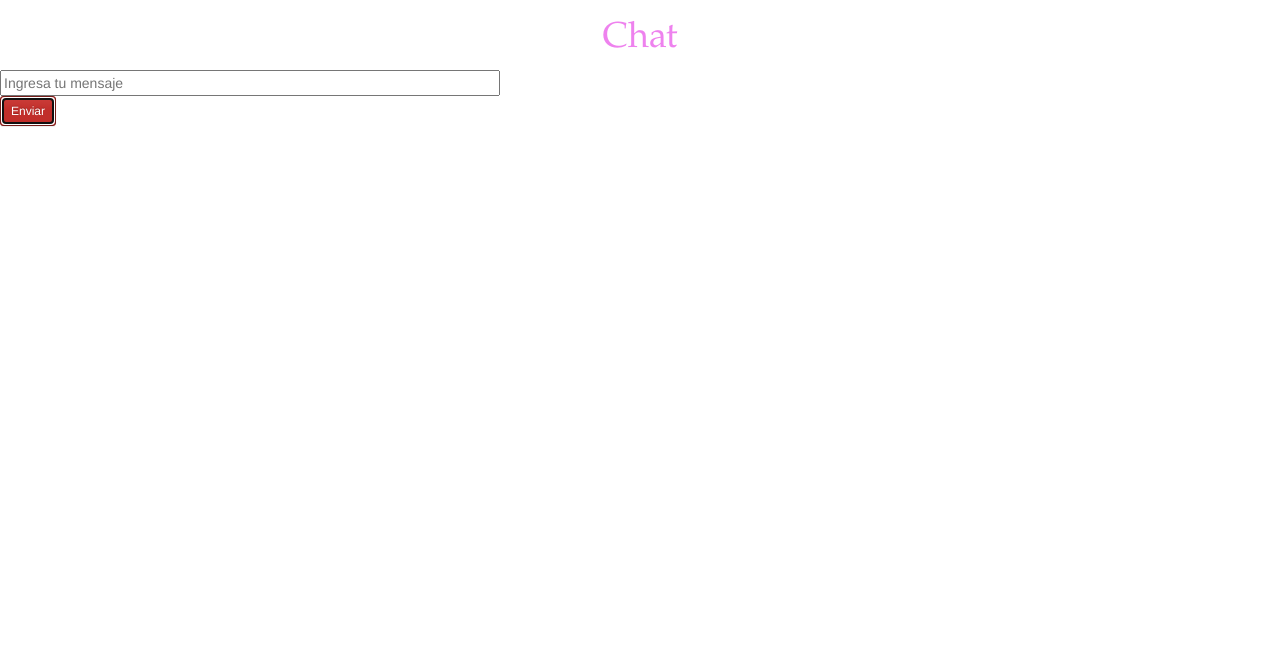
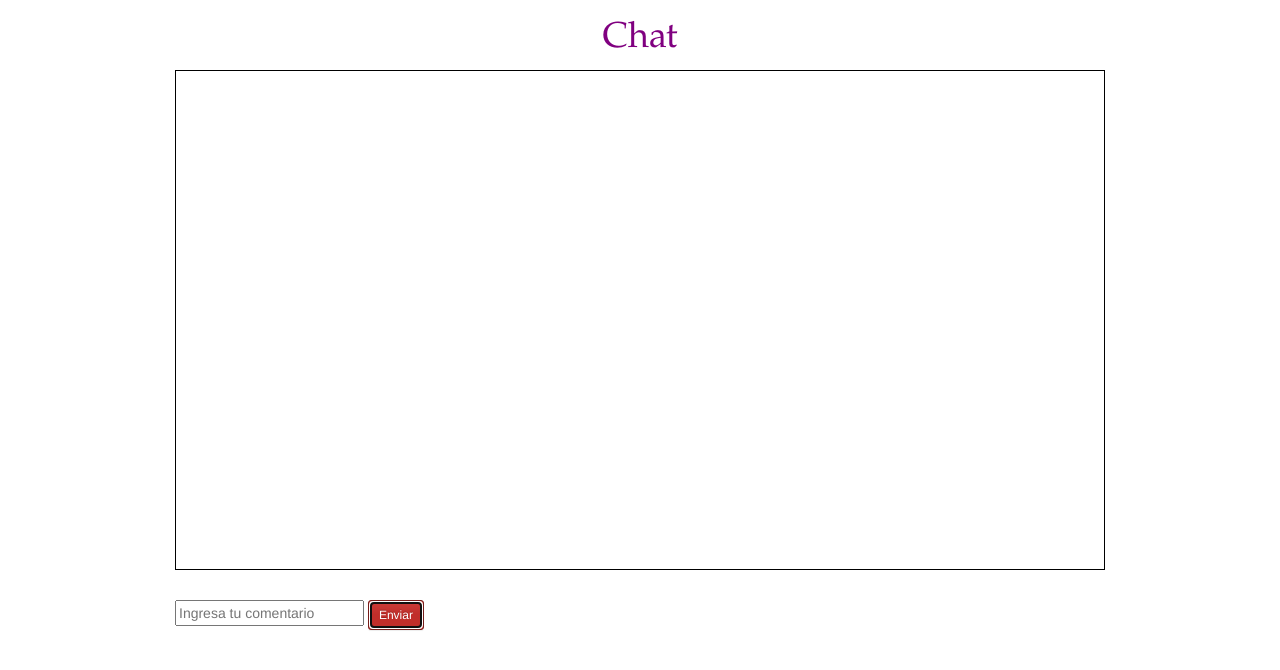
Before and after one commit to paulapinochet/actividadviernes, a plain HTML site: page index.html in a window 1280 px wide. Both pictures are taken after a click on the button "Enviar". Drawn offline with nearby package versions, Linux system fonts and the light colour scheme.

Commit message:
edición de index, css y js

```diff
--- a/chat.js
+++ b/chat.js
@@ -1,37 +1,36 @@
-
-function Mensaje(mensaje){
-				this.mensaje = desc;
+function Mensaje(chat){
+				this.chat = chat;
 			}
 
-Mensaje.mensajitos = [];
+Mensaje.mensajes = [];
 
 Mensaje.enviar = function(e){
 	e.preventDefault(); // previene comportamiento por defecto del formulario
 	var mensaje = document.getElementById("title").value;
 	var mensajito = new Mensaje(mensaje);
 
-	Mensaje.mensajito.push(mensajito);
+	Mensaje.mensajes.push(mensajito);
 	Mensaje.mostrar();
 	Mensaje.guardar();
 
 }
 
 Mensaje.mostrar = function(){ // metodo de clase
-	var comentarios = "";
-	Mensaje.mensajito.map(function(elemento, indice){
-		comentarios = comentarios + "<article>"+"<h2>" + // arreglar plantilla
-		elemento.mensaje + "</h2><p>" + "</p></article>";
+	var conversacion = "";
+	Mensaje.mensajes.map(function(elemento, indice){
+		conversacion = conversacion + "<p>" + elemento.chat + "</p>"
+	 ;
 	});
 
 
-document.getElementById("comentarios").innerHTML = comentarios;
+document.getElementById("conversacion").innerHTML = conversacion;
 
 }
 
 Mensaje.guardar =function () {
 	var mensajes = Mensaje.mensajes;
-	var twitsEncode = JSON.stringify(mensajes);
-	localStorage.setItem("mensajes", mensajesEncode); // esto toma nuestros twits, los convierte en un string con json y los guarda en el localstorage.
+	var mensajesEncode = JSON.stringify(mensajes);
+	localStorage.setItem("mensajes", mensajesEncode);
 }
 
 Mensaje.obtenerMensajes = function () {
@@ -44,5 +43,5 @@ Mensaje.obtenerMensajes = function () {
 }
 
 
-Mensaje.obtenerMensajes();
+// Mensaje.obtenerMensajes();
 Mensaje.mostrar();
--- a/index.html
+++ b/index.html
@@ -12,27 +12,32 @@
 		<link rel="stylesheet" href="https://maxcdn.bootstrapcdn.com/bootstrap/3.3.4/css/bootstrap-theme.min.css">
 
 		<!-- Latest compiled and minified JavaScript -->
-<script src="https://maxcdn.bootstrapcdn.com/bootstrap/3.3.4/js/bootstrap.min.js"></script>
+		<!--<script src="https://maxcdn.bootstrapcdn.com/bootstrap/3.3.4/js/bootstrap.min.js"></script> -->
 		</head>
 		<body>
 			<div id="cajagrande">
-		<div id="cajachat">
-			<header>
-				<h1 class="titulo1">Chat</h1>
+
+				<header id="cajatitulo">
+					<h1>Chat</h1>
 				</header>
-		</div>
+
+
+				<section id="conversacion">
+
+				</section>
+
+
+				<footer id="footer">
+
+
+					<input type="text" id="title" placeholder="Ingresa tu comentario"/>
+
+					<button onclick="Mensaje.enviar(event)" id="enviar" class="btn btn-danger btn-sm">Enviar
+					</button>
+				</footer>
 			</div>
 
-	<section id="comentarios">
+			<script src="chat.js"></script>
 
-	</section>
-		</div>
-			<div id="textochat">
-					<input type="text" id="chatchat"/ placeholder="Ingresa tu mensaje">
-					<button onclick="mensaje.enviar(event)" id="enviar" class="btn btn-danger btn-sm">Enviar</button>
-			</div>
-
-
-	<script src="js/chat.js"></script>
 		</body>
 		</html>
--- a/stylesheet.css
+++ b/stylesheet.css
@@ -1,37 +1,53 @@
+* body,section,article,header,footer{margin:0px}
+
 #cajagrande {
 	width:100%;
-	height:20%;
+	height:auto;
+	margin-left:auto;
+	margin-right:auto
 }
 
-#cajachat {
-
+#conversacion {
+	width:930px;
+	height:500px;
+	margin-left:auto;
+	margin-right:auto;
+	border:solid 1px black;
+	overflow-y:scroll;
+	margin-bottom: 30px;
 }
 
-.titulo1 {
-	color:violet;
+
+#conversacion p:nth-child(odd){background-color:#333 ; color:#fff;margin:0px;}
+#conversacion p:nth-child(even){background-color:#999 ; color:#fff; margin:0px;}
+
+
+/*
+#conversacion p{background-color:#DDD ; border-bottom:1px solid #000 ;margin:0px}*/
+
+
+
+#cajatitulo h1 {
+	color:purple;
 	font-family:Garamond;
 	text-align: center;
 }
 
-#elchat {
-	overflow-y:scroll;
-	height: 100%;
-	width: 100%;
+
+#texto {
+	width: auto;
+	background-color:lightgray;
+	font-family:Verdana;
+	font-size:10px;
 }
 
-.texto {
-	padding:4px;
-	background:#fff;
+
+
+
+footer {
+	width:930px;
+	height:50px;
+	clear: both;
+	margin:auto;
+
 }
-
-#mensajes {
-	height: auto;
-}
-
-#textochat {
-	width:100px;
-}
-
-#chatchat {
-	width:500px;
-}
```
Lines whose indentation alone changed are shown as unchanged.
